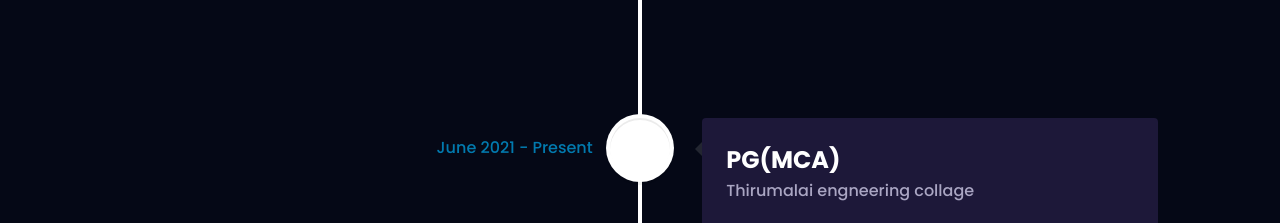
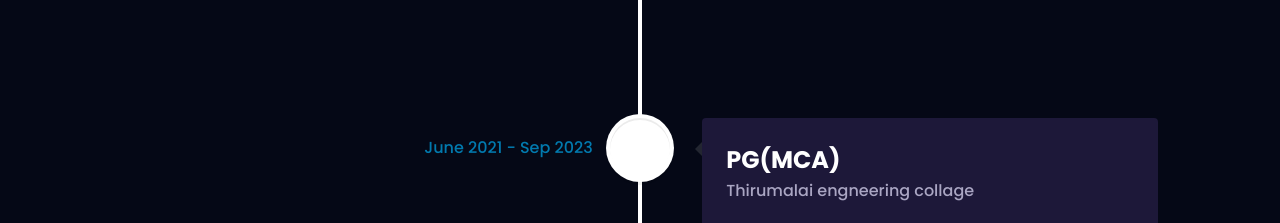
Before and after one commit to Arun5428/arunPotfolio, a React (Vite) app: page / in a window 1280 px wide. Shown: the part 2160-2383 px from the top of the page. Built offline with nearby package versions, Linux system fonts and the light colour scheme.

Commit message:
updated error details

```diff
--- a/src/constants/index.js
+++ b/src/constants/index.js
@@ -2,7 +2,7 @@
  * @Author: Your name
  * @Date:   2023-07-18 11:52:06
  * @Last Modified by:   Your name
- * @Last Modified time: 2024-02-17 08:35:19
+ * @Last Modified time: 2024-02-17 08:41:29
  */
 import {
     mobile,
@@ -287,7 +287,7 @@ import {
       company_name: "Thirumalai engneering collage",
       icon: meta,
       iconBg: "#E6DEDD",
-      date: "June 2021 - Present",
+      date: "June 2021 - Sep 2023",
       points: "Percentage :79.8%"
     },
   ];
```
